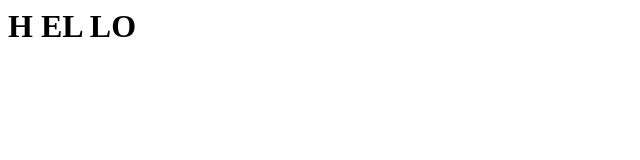
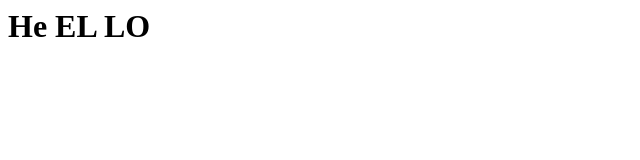
Before and after one commit to preneetha/prerepository1, a plain HTML site: page index.html in a window 1280 px wide. Shown: the whole page, without its empty margins (0-640 px from the left). Drawn offline with Linux system fonts and the light colour scheme.

Commit message:
pipelin2e2

```diff
--- a/index.html
+++ b/index.html
@@ -1,3 +1,3 @@
  <body>
-<h1>H   EL  LO</h1>
+<h1>He   EL  LO</h1>
 </body>
```
